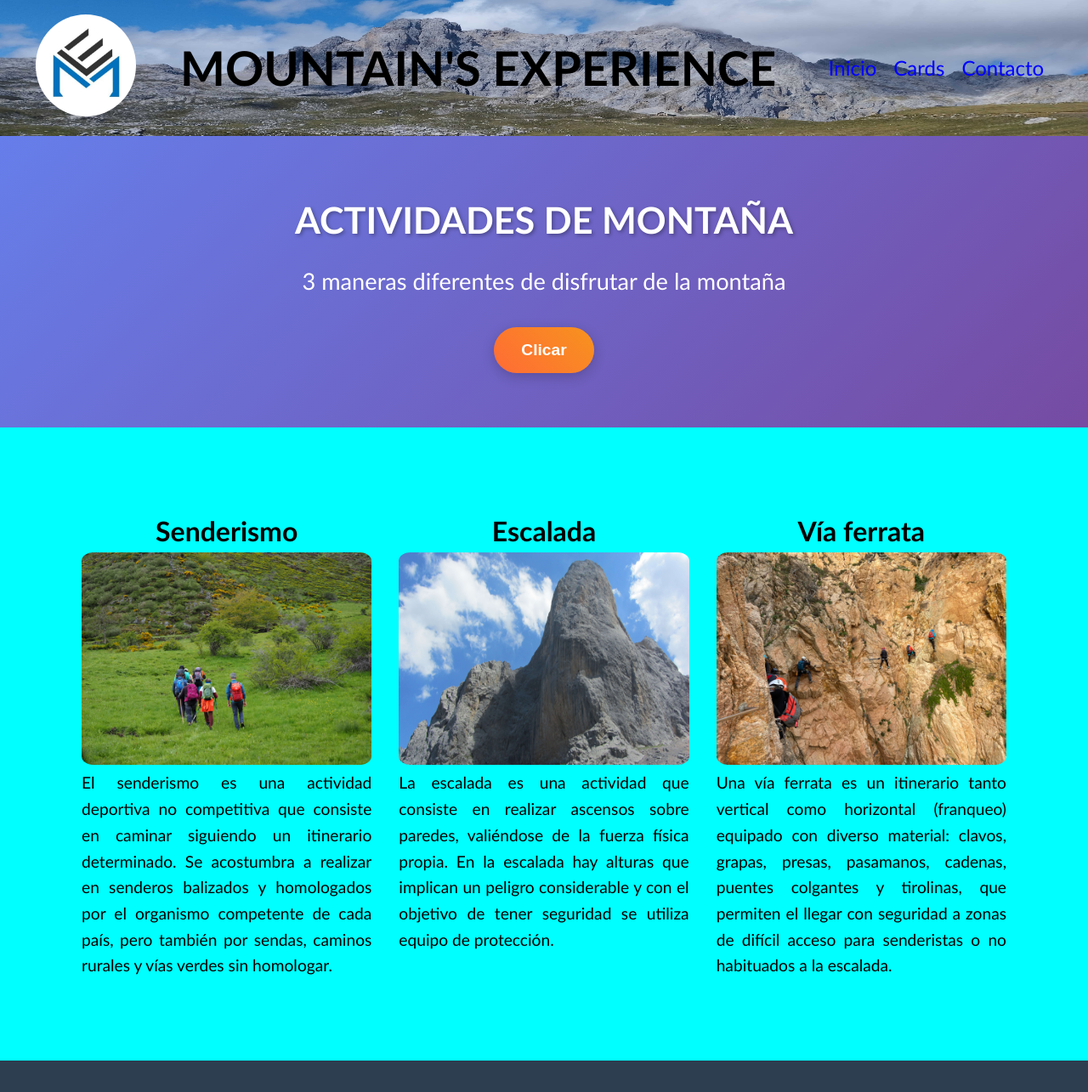
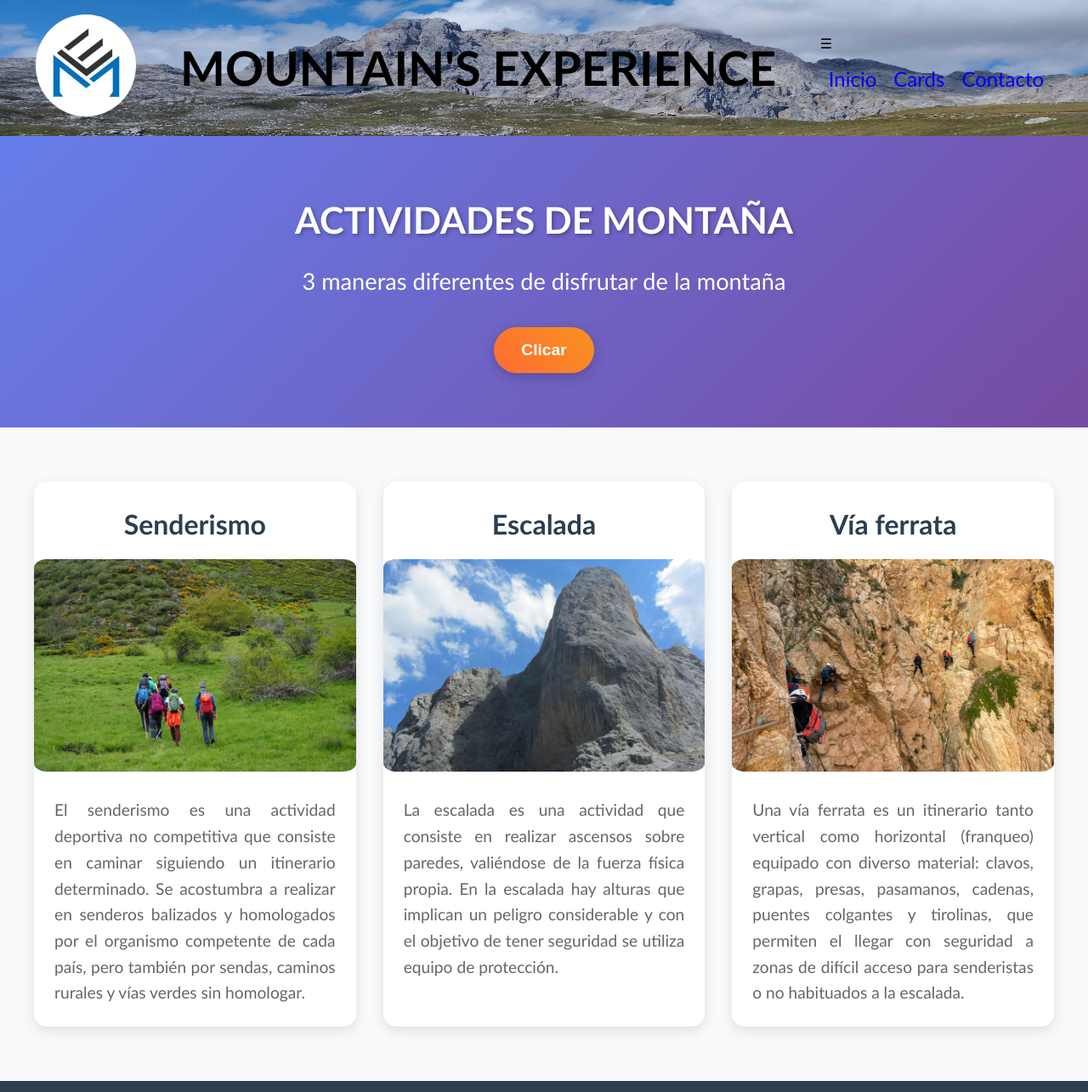
Before and after one commit to JavierBres/reto_frontend, a plain HTML site: page index.html in a window 1280 px wide. Shown: the top 1285 px of the page at 85% size. Drawn offline with Linux system fonts and the light colour scheme.

Commit message:
section-cards_new cards with effects and responsive

```diff
--- a/css/section-cards.css
+++ b/css/section-cards.css
@@ -1,28 +1,52 @@
 .section-cards {
-    margin: 6rem;
+    padding: 4rem 2rem;
+    background: #f8f9fa;
+}
+
+.cards-container {
     display: grid;
-    grid-template-columns: repeat(3, 1fr);
+    grid-template-columns: repeat(auto-fit, minmax(300px, 1fr));
     gap: 2rem;
+    max-width: 1200px;
+    margin: 0 auto;
+}
+
+.cards {
+    background: white;
+    border-radius: 15px;
+    box-shadow: 0 5px 15px rgba(0, 0, 0, 0.1);
+    overflow: hidden;
+    transition: transform 0.3s ease;
+}
+
+.cards:hover {
+    transform: translateY(-20px);
+    box-shadow: 0 10px 25px rgba(0, 0, 0, 0.15);
 }
 
 .cards h5 {
     text-align: center;
     font-size: 2rem;
+    padding: 1.5rem 1.5rem 1rem;
+    color: #2c3e50;
 }
 
 .cards img {
     width: 100%;
     height: 250px;
     border-radius: 4%;
+    object-fit: cover;
 }
 
 .cards p {
     font-size: 1.2rem;
     text-align: justify;
+    padding: 1.5rem;
+    color: #666;
 }
 
-@media (max-width: 768px) {
-    .section-cards {
+@media (width <= 768px) {
+    .cards-container {
         grid-template-columns: repeat(auto-fit, minmax(200px, 1fr));
         gap: 1rem;
     }
--- a/index.html
+++ b/index.html
@@ -17,10 +17,13 @@
         </div>
         <h1>MOUNTAIN'S EXPERIENCE</h1>
         <nav>
-            <ul>
-                <li><a href="#">Inicio</a></li>
-                <li><a href="#">Cards</a></li>
-                <li><a href="#">Contacto</a></li>
+            <div class="menu-icon">
+                &#9776;
+            </div>
+            <ul class="nav-menu">
+                <li><a href="#" class="nav-link">Inicio</a></li>
+                <li><a href="#" class="nav-link">Cards</a></li>
+                <li><a href="#" class="nav-link">Contacto</a></li>
             </ul>
         </nav>
     </header>
@@ -33,6 +36,7 @@
         </section>
 
         <section class="section-cards">
+            <div class="cards-container">
                 <div class="cards">
                     <h5>Senderismo</h5>
                     <img src="assets/images/Senderismo.jpg" alt="Personas caminando por la montaña.">
@@ -43,9 +47,12 @@
                 </div>
                 <div class="cards">
                     <h5>Escalada</h5>
-                <img src="assets/images/Escalada-Picu Urriellu.jpg" alt="Picu Urriellu-Cuna de la escalada en España.">
-                <p>La escalada es una actividad que consiste en realizar ascensos sobre paredes, valiéndose de la fuerza
-                    física propia. En la escalada hay alturas que implican un peligro considerable y con el objetivo de
+                    <img src="assets/images/Escalada-Picu Urriellu.jpg"
+                        alt="Picu Urriellu-Cuna de la escalada en España.">
+                    <p>La escalada es una actividad que consiste en realizar ascensos sobre paredes, valiéndose de la
+                        fuerza
+                        física propia. En la escalada hay alturas que implican un peligro considerable y con el objetivo
+                        de
                         tener seguridad se utiliza equipo de protección.</p>
                 </div>
                 <div class="cards">
@@ -53,8 +60,11 @@
                     <img src="assets/images/Via ferrata-Cala del Molí.jpg"
                         alt="Grupo de personas en la vía ferrata de Cala del Molí(Girona)">
                     <p>Una vía ferrata es un itinerario tanto vertical como horizontal (franqueo) equipado con diverso
-                    material: clavos, grapas, presas, pasamanos, cadenas, puentes colgantes y tirolinas, que permiten el
-                    llegar con seguridad a zonas de difícil acceso para senderistas o no habituados a la escalada. </p>
+                        material: clavos, grapas, presas, pasamanos, cadenas, puentes colgantes y tirolinas, que
+                        permiten el
+                        llegar con seguridad a zonas de difícil acceso para senderistas o no habituados a la escalada.
+                    </p>
+                </div>
             </div>
         </section>
     </main>
@@ -63,7 +73,8 @@
         <div>
             <p>Contacto: </p>
             <p><a class="footer-mail" href="mailto:fjavierbresperez@yahoo.es">&#x2709; fjavierbresperez@yahoo.es</a></p>
-            <p>GitHub: <a href="https://github.com/JavierBres" target="_blank"><i style="font-size:24px" class="fa">&#xf09b;</i></a></p>
+            <p>GitHub: <a href="https://github.com/JavierBres" target="_blank"><i style="font-size:24px"
+                        class="fa">&#xf09b;</i></a></p>
             <p class="footer-madeBy">Creado con <span>❤</span> por Javier BP</p>
         </div>
     </footer>
```
Lines whose indentation alone changed are shown as unchanged.
